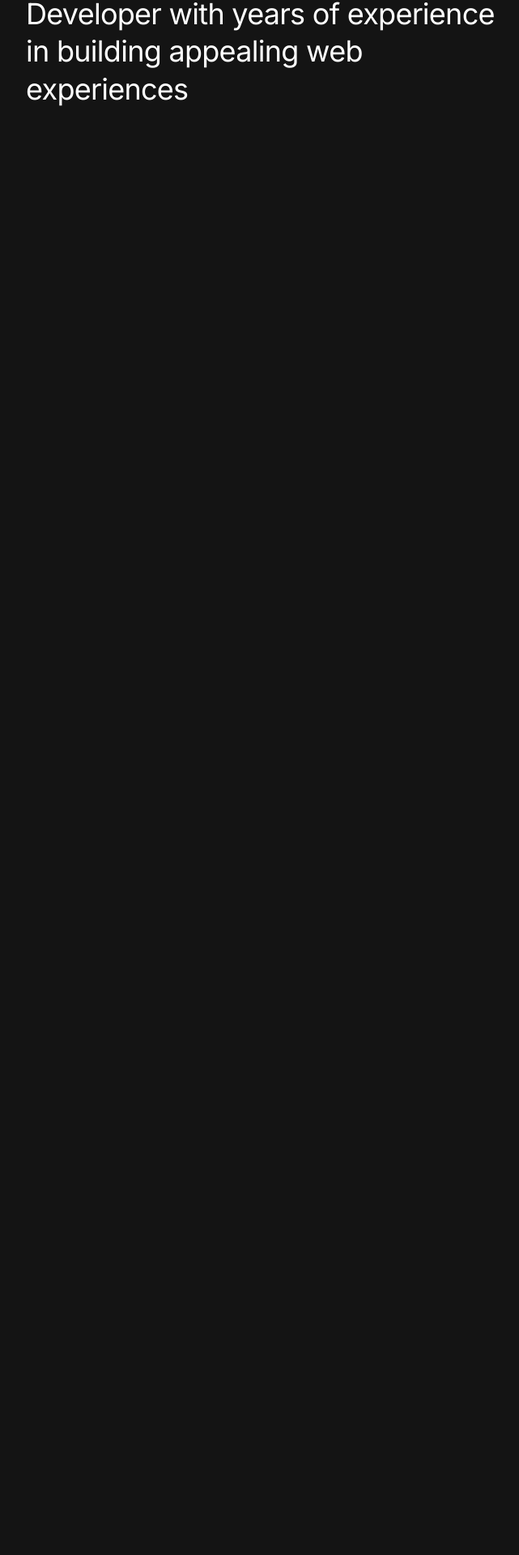
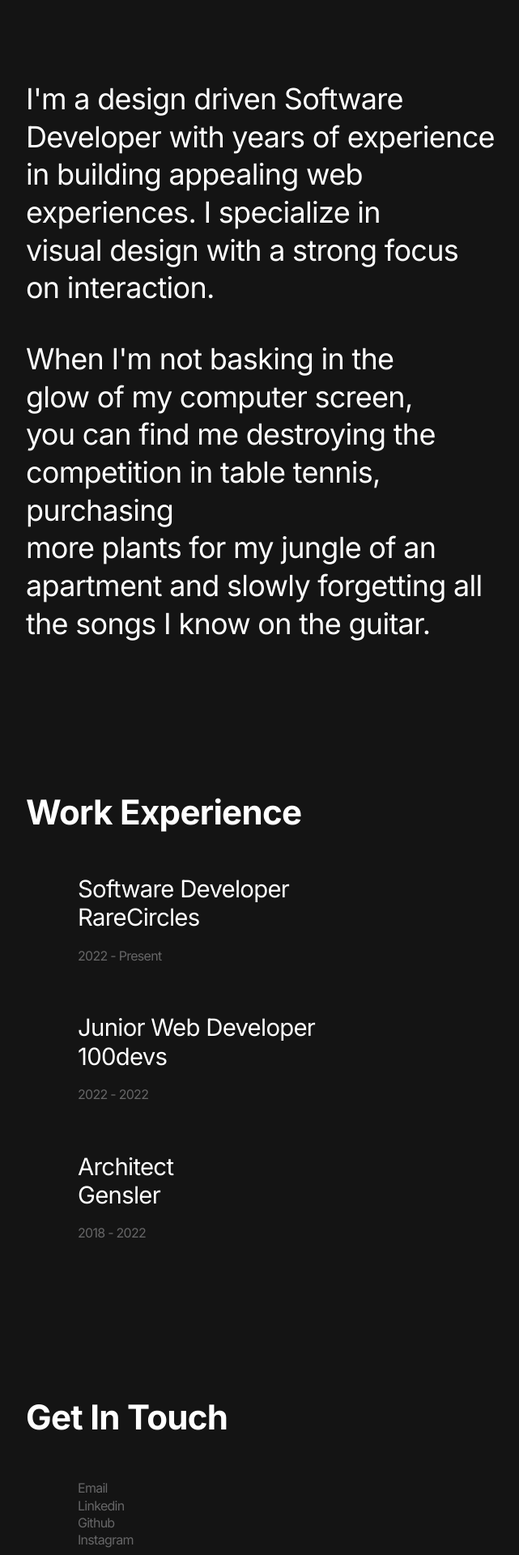
Before and after one commit to gcoakleyjr/showcase-website, a Next.js app: page /about in a window 1280 px wide. Shown: the part 153-2073 px from the top of the page at 81% size, without its empty margins (544-1185 px from the left). Before the commit the page ends 800 px from the top, so only its background shows below. Built offline with nearby package versions, Linux system fonts and the light colour scheme.

Commit message:
about page

```diff
--- a/package.json
+++ b/package.json
@@ -20,6 +20,7 @@
     "next": "13.4.1",
     "react": "18.2.0",
     "react-dom": "18.2.0",
+    "react-intersection-observer": "^9.5.2",
     "react-merge-refs": "^2.0.2",
     "react-use-measure": "^2.1.1",
     "typescript": "5.0.4"
--- a/src/app/about/about.module.css
+++ b/src/app/about/about.module.css
@@ -1,13 +1,75 @@
+.pageWrapper {
+  width: 100%;
+  margin-top: calc(60px + 15vw);
+}
+
 .textWrapper {
   font-size: 2.8125vw;
   line-height: 3.6458vw;
   letter-spacing: -0.02em;
   width: 96vw;
   padding-left: calc(50% - 64px);
+  color: "white";
+  padding-bottom: 17.7083vw;
 }
 
-.spans {
-  color: "white";
-  overflow: hidden;
+.textWrapper span {
   display: block;
 }
+
+.paragraphs {
+  margin-top: 3.2vw;
+}
+
+.textWrapper section {
+  padding-top: 14.5833vw;
+  width: 90%;
+}
+
+.textWrapper ul {
+  margin-left: 5vw;
+}
+
+.experience li {
+  list-style: none;
+  margin-top: 4.1667vw;
+}
+
+.experience li > div {
+  display: block;
+
+  font-size: 2.2917vw;
+  line-height: 2.7604vw;
+}
+
+.experience .date {
+  margin-top: 0.9375vw;
+}
+
+.experience .date span {
+  font-size: 1.25vw;
+  color: #666667;
+}
+
+.contact li {
+  list-style: none;
+}
+
+.contact li a {
+  font-size: 1.25vw;
+  line-height: 1.6667vw;
+
+  transition: opacity 300ms;
+}
+
+.contact li a span {
+  color: #666667;
+}
+
+.contact li a:hover {
+  opacity: 0.5;
+}
+
+.contact ul {
+  margin-top: 4.1667vw;
+}
--- a/src/app/about/page.tsx
+++ b/src/app/about/page.tsx
@@ -1,32 +1,261 @@
+"use client";
 import { NavBar } from "@/components/narbar";
 import PageTransition from "@/components/page-transition";
 import styles from "./about.module.css";
+import { ScrollTrigger } from "gsap/ScrollTrigger";
+import gsap from "gsap";
+import { motion } from "framer-motion";
+import { useEffect, useState } from "react";
+
+gsap.registerPlugin(ScrollTrigger);
+
+function TextAnimation({
+  text,
+  delayNumber,
+  hasScrolled,
+}: {
+  text: string;
+  delayNumber: number;
+  hasScrolled: boolean;
+}) {
+  const lineAnimation = {
+    hidden: {
+      opacity: 0,
+      scale: 1.01,
+      y: 30,
+    },
+    visible: {
+      opacity: 1,
+      scale: 1,
+      y: 0,
+      transition: {
+        duration: 1,
+        ease: [0.2, 0.65, 0.3, 0.9],
+        delay: !hasScrolled ? delayNumber * 0.07 : 0,
+      },
+    },
+  };
+
+  return (
+    <motion.span
+      initial="hidden"
+      whileInView="visible"
+      viewport={{ once: true, amount: 0.8, margin: "-100px" }}
+      key={text}
+      variants={lineAnimation}
+    >
+      {text}
+    </motion.span>
+  );
+}
 
 export default function About() {
+  const [hasScrolled, setHasScrolled] = useState(false);
+
+  useEffect(() => {
+    function handleScroll() {
+      if (!hasScrolled) {
+        setHasScrolled(true);
+      }
+    }
+
+    window.addEventListener("scroll", handleScroll);
+
+    return () => {
+      window.removeEventListener("scroll", handleScroll);
+    };
+  }, [hasScrolled]);
+
+  const mainParagraph = [
+    `I'm a design driven Software`,
+    "Developer with years of experience",
+    "in building appealing web",
+    "experiences. I specialize in",
+    "visual design with a strong focus",
+    "on interaction.",
+  ];
+
+  const secondParagraph = [
+    `When I'm not basking in the`,
+    "glow of my computer screen,",
+    "you can find me destroying the",
+    "competition in table tennis, purchasing",
+    "more plants for my jungle of an",
+    "apartment and slowly forgetting all",
+    "the songs I know on the guitar.",
+  ];
+
   return (
     <PageTransition>
       <NavBar current="About" />
-      <div
-        style={{
-          marginTop: 100,
-          width: "100%",
-        }}
-      >
+      <main className={styles.pageWrapper}>
         <div className={styles.textWrapper}>
           <header style={{ width: "90%" }}>
             <p>
-              <span
-                className={styles.spans}
-              >{`I'm a design driven Software`}</span>
-              <span className={styles.spans}>
-                Developer with years of experience
-              </span>
-              <span className={styles.spans}>in building appealing web</span>
-              <span className={styles.spans}>experiences</span>
+              {mainParagraph.map((line, i) => {
+                return (
+                  <span key={`line-${line}`}>
+                    <TextAnimation
+                      hasScrolled={hasScrolled}
+                      delayNumber={i}
+                      text={line}
+                    />
+                  </span>
+                );
+              })}
+            </p>
+
+            <p className={styles.paragraphs}>
+              {secondParagraph.map((line, i) => {
+                return (
+                  <span key={`line-${line}`}>
+                    <TextAnimation
+                      hasScrolled={hasScrolled}
+                      delayNumber={i + 6}
+                      text={line}
+                    />
+                  </span>
+                );
+              })}
             </p>
           </header>
+
+          <section className={styles.experience}>
+            <h3>
+              <TextAnimation
+                hasScrolled={hasScrolled}
+                delayNumber={13}
+                text="Work Experience"
+              />
+            </h3>
+            <ul>
+              <li>
+                <div>
+                  <TextAnimation
+                    hasScrolled={hasScrolled}
+                    delayNumber={14}
+                    text="Software Developer"
+                  />
+                </div>
+                <div>
+                  <TextAnimation
+                    hasScrolled={hasScrolled}
+                    delayNumber={15}
+                    text="RareCircles"
+                  />
+                </div>
+                <div className={styles.date}>
+                  <TextAnimation
+                    hasScrolled={hasScrolled}
+                    delayNumber={16}
+                    text="2022 - Present"
+                  />
+                </div>
+              </li>
+              <li>
+                <div>
+                  <TextAnimation
+                    hasScrolled={hasScrolled}
+                    delayNumber={17}
+                    text="Junior Web Developer"
+                  />
+                </div>
+                <div>
+                  <TextAnimation
+                    hasScrolled={hasScrolled}
+                    delayNumber={18}
+                    text="100devs"
+                  />
+                </div>
+                <div className={styles.date}>
+                  <TextAnimation
+                    hasScrolled={hasScrolled}
+                    delayNumber={19}
+                    text="2022 - 2022"
+                  />
+                </div>
+              </li>
+              <li>
+                <div>
+                  <TextAnimation
+                    hasScrolled={hasScrolled}
+                    delayNumber={20}
+                    text="Architect"
+                  />
+                </div>
+                <div>
+                  <TextAnimation
+                    hasScrolled={hasScrolled}
+                    delayNumber={21}
+                    text="Gensler"
+                  />
+                </div>
+                <div className={styles.date}>
+                  <TextAnimation
+                    hasScrolled={hasScrolled}
+                    delayNumber={22}
+                    text="2018 - 2022"
+                  />
+                </div>
+              </li>
+            </ul>
+          </section>
+
+          <section className={styles.contact}>
+            <h3>
+              <TextAnimation
+                hasScrolled={hasScrolled}
+                delayNumber={23}
+                text="Get In Touch"
+              />
+            </h3>
+            <ul>
+              <li>
+                <a target="_blank" href="mailto:gcoakley.jr@gmail.com">
+                  <TextAnimation
+                    hasScrolled={hasScrolled}
+                    delayNumber={24}
+                    text="Email"
+                  />
+                </a>
+              </li>
+              <li>
+                <a
+                  target="_blank"
+                  href="https://www.linkedin.com/in/giovanni-p-coakley/"
+                >
+                  <TextAnimation
+                    hasScrolled={hasScrolled}
+                    delayNumber={25}
+                    text="Linkedin"
+                  />
+                </a>
+              </li>
+              <li>
+                <a target="_blank" href="https://github.com/gcoakleyjr">
+                  <TextAnimation
+                    hasScrolled={hasScrolled}
+                    delayNumber={26}
+                    text="Github"
+                  />
+                </a>
+              </li>
+              <li>
+                <a
+                  target="_blank"
+                  href="https://www.instagram.com/giovanni_pcjr/"
+                >
+                  <TextAnimation
+                    hasScrolled={hasScrolled}
+                    delayNumber={27}
+                    text="Instagram"
+                  />
+                </a>
+              </li>
+            </ul>
+          </section>
         </div>
-      </div>
+      </main>
     </PageTransition>
   );
 }
--- a/src/app/globals.css
+++ b/src/app/globals.css
@@ -16,6 +16,7 @@ html {
   -webkit-tap-highlight-color: transparent;
   -webkit-text-size-adjust: none;
   -webkit-font-smoothing: antialiased;
+  scroll-behavior: smooth;
 }
 
 html,
```
Also changed, not shown: 1 other file (tests, documents, lock files or other folders).
